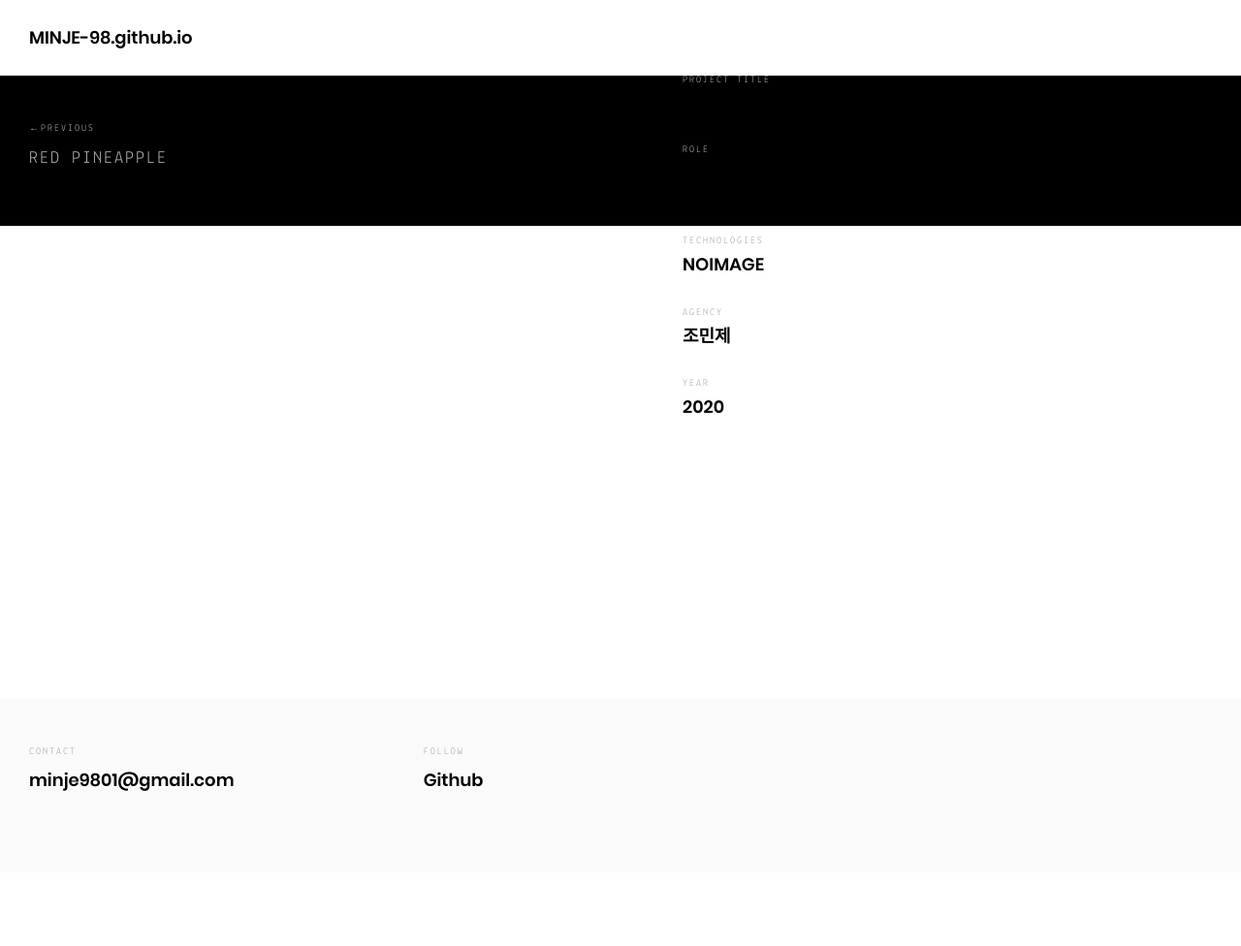
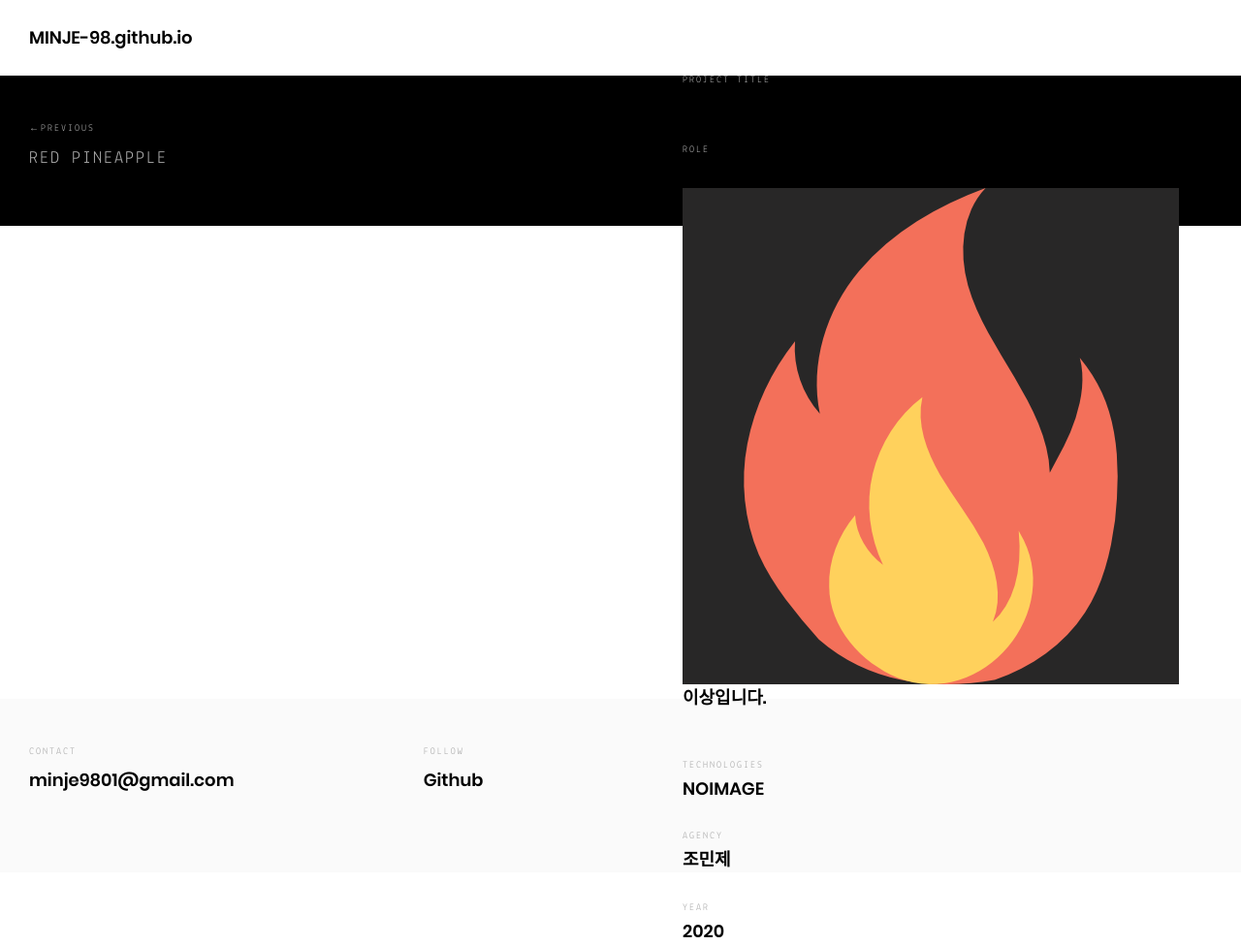
Before and after one commit to MINJE-98/MINJE-98.github.io, a Jekyll site: the page built from _posts/projects/2021-05-30-이미지 없을땐?.md, in a window 1280 px wide. Shown: the whole page at 97% size. Built offline with Jekyll 4.4.1, drawn with Linux system fonts in a browser that asks for light colours; before the commit the page ends 900 px from its top, so only the background shows below that.

Commit message:
add post

```diff
--- a/_posts/projects/2021-05-30-이미지 없을땐?.md
+++ b/_posts/projects/2021-05-30-이미지 없을땐?.md
@@ -30,3 +30,5 @@ images:
 #     alt: "Red Pineapple website on a mobile device"
 ---
 <p>블로그 첫글 입니다. 잘부탁드립니다.</p>
+<img src="/assets/images/projects/PreView_516x516.png" alt="테스트 이미지" />
+<p>이상입니다.</p>
```
Also changed, not shown: 1 other file.
